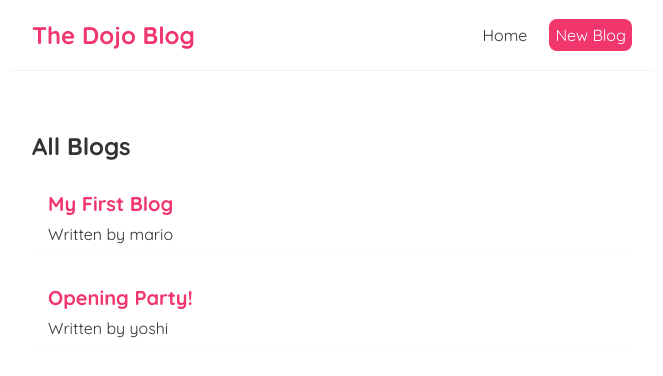
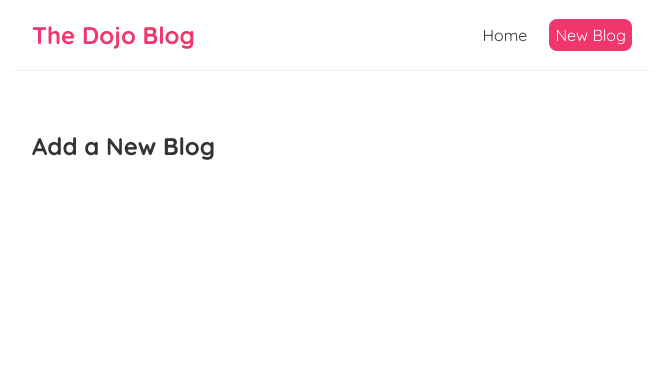
Before and after one commit to shenkw1/react-tutorial, a React (Create React App) app in the folder dojo-blog/: page /create in a window 1280 px wide. Shown: the top 376 px of the page, without its empty margins (308-971 px from the left). Built offline with nearby package versions, Linux system fonts and the light colour scheme; data requests are answered from the project's data file.

Commit message:
:sparkles: react router

```diff
--- a/dojo-blog/package.json
+++ b/dojo-blog/package.json
@@ -8,6 +8,7 @@
     "@testing-library/user-event": "^13.5.0",
     "react": "^17.0.2",
     "react-dom": "^17.0.2",
+    "react-router-dom": "^5.3.2",
     "react-scripts": "5.0.0",
     "web-vitals": "^2.1.2"
   },
--- a/dojo-blog/src/App.js
+++ b/dojo-blog/src/App.js
@@ -1,14 +1,25 @@
+import { BrowserRouter as Router, Route, Switch } from 'react-router-dom';
 import Navbar from './Navbar';
 import Home from './Home';
+import Create from './Create';
 
 function App() {
   return (
-    <div className="App">
-      <Navbar />
-      <div className="content">
-        <Home />
+    <Router>
+      <div className="App">
+        <Navbar />
+        <div className="content">
+          <Switch>
+            <Route exact path="/">
+              <Home />
+            </Route>
+            <Route path="/create">
+              <Create />
+            </Route>
+          </Switch>
+        </div>
       </div>
-    </div>
+    </Router>
   );
 }
 
--- /dev/null
+++ b/dojo-blog/src/Create.js
@@ -0,0 +1,9 @@
+const Create = () => {
+    return (
+        <div className="create">
+            <h2>Add a New Blog</h2>
+        </div>
+    );
+}
+
+export default Create;
```
Also changed, not shown: 1 other file (tests, documents, lock files or other folders).
